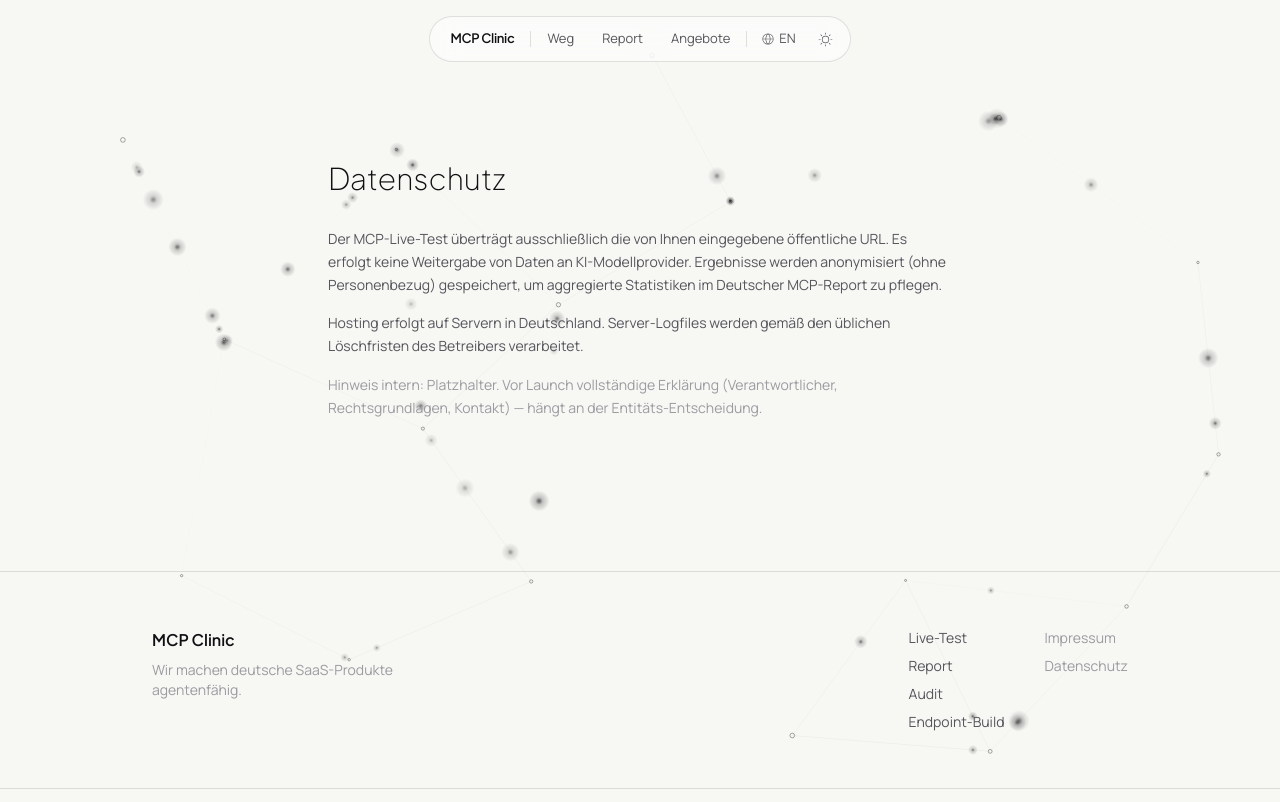
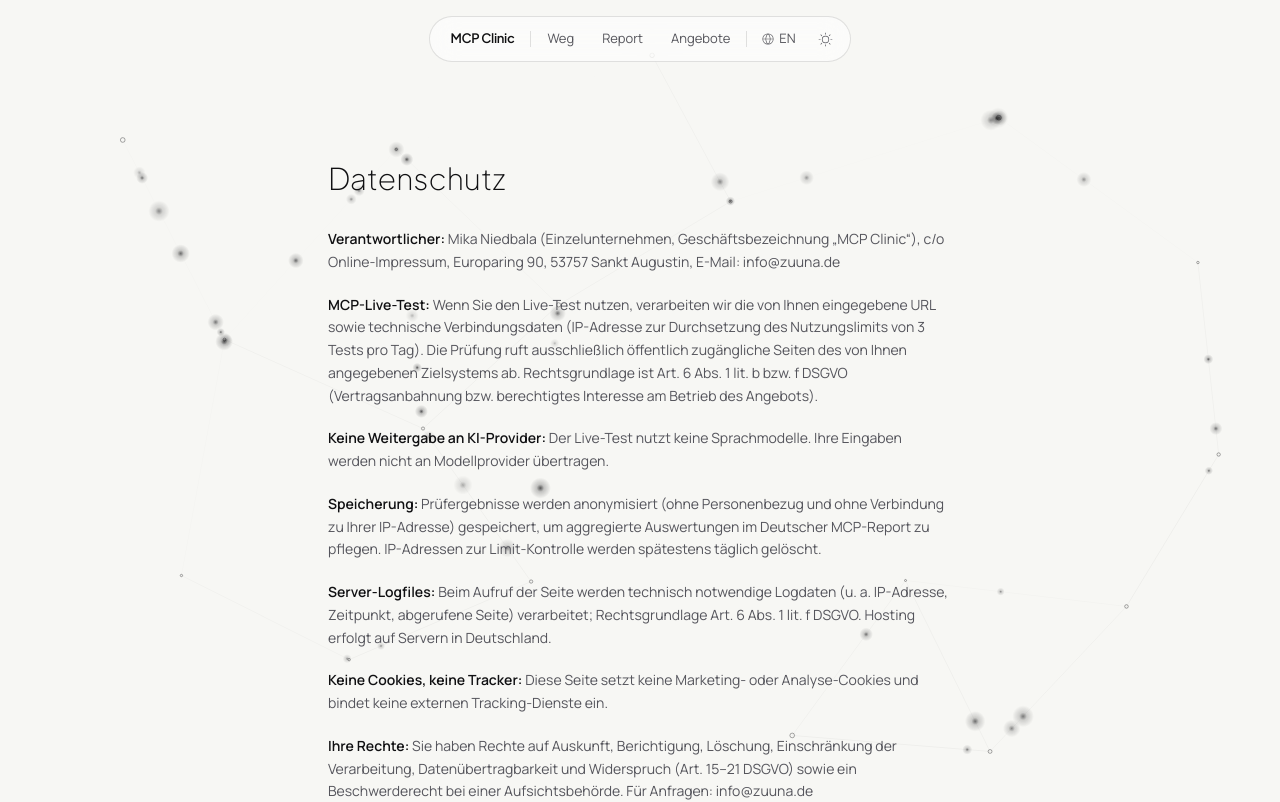
Before and after one commit to kenzotp/mcpclinic, a Next.js app: page /datenschutz in a window 1280 px wide. Shown: the top 802 px of the page. Built offline with nearby package versions, Linux system fonts and the light colour scheme.

Commit message:
legal: real Impressum + Datenschutzerklärung (Einzelunternehmen Mika Niedbala, info@zuuna.de, same entity as zuuna.de); AdGuard LAN rewrites for mcpclinic.dev/.de

```diff
--- a/src/app/datenschutz/page.tsx
+++ b/src/app/datenschutz/page.tsx
@@ -1,31 +1,57 @@
 import Nav from "@/components/Nav";
 import Footer from "@/components/Footer";
 
-// Platzhalter — finale Datenschutzerklärung vor Launch (Entität + eingesetzte
-// Provider für den Live-Test: die Probe sendet KEINE Nutzerdaten an Modellprovider,
-// es werden nur öffentliche URLs der Ziel-Systems abgerufen; Speicherung anonymisiert).
 export const metadata = { title: "Datenschutz — MCP Clinic" };
 
+// Kompakte Datenschutzerklärung für den Live-Test (v1). Keine Cookies, keine
+// Tracker, keine Kontoanmeldung, keine Weitergabe an Modellprovider.
 export default function Datenschutz() {
   return (
     <>
       <Nav lang="de" />
       <main className="relative z-10 mx-auto max-w-2xl px-6 pb-10 pt-40 text-sm leading-relaxed">
         <h1 className="font-display text-3xl font-extralight">Datenschutz</h1>
-        <div className="mt-8 flex flex-col gap-4 text-[var(--ink-2)]">
+        <div className="mt-8 flex flex-col gap-5 text-[var(--ink-2)]">
           <p>
-            Der MCP-Live-Test überträgt ausschließlich die von Ihnen eingegebene öffentliche
-            URL. Es erfolgt keine Weitergabe von Daten an KI-Modellprovider. Ergebnisse werden
-            anonymisiert (ohne Personenbezug) gespeichert, um aggregierte Statistiken im
-            Deutscher MCP-Report zu pflegen.
+            <strong className="text-[var(--ink)]">Verantwortlicher:</strong> Mika Niedbala
+            (Einzelunternehmen, Geschäftsbezeichnung „MCP Clinic“), c/o Online-Impressum,
+            Europaring 90, 53757 Sankt Augustin, E-Mail: info@zuuna.de
           </p>
           <p>
-            Hosting erfolgt auf Servern in Deutschland. Server-Logfiles werden gemäß den
-            üblichen Löschfristen des Betreibers verarbeitet.
+            <strong className="text-[var(--ink)]">MCP-Live-Test:</strong> Wenn Sie den
+            Live-Test nutzen, verarbeiten wir die von Ihnen eingegebene URL sowie technische
+            Verbindungsdaten (IP-Adresse zur Durchsetzung des Nutzungslimits von 3 Tests pro
+            Tag). Die Prüfung ruft ausschließlich öffentlich zugängliche Seiten des von Ihnen
+            angegebenen Zielsystems ab. Rechtsgrundlage ist Art. 6 Abs. 1 lit. b bzw. f DSGVO
+            (Vertragsanbahnung bzw. berechtigtes Interesse am Betrieb des Angebots).
           </p>
-          <p className="text-[var(--ink-3)]">
-            Hinweis intern: Platzhalter. Vor Launch vollständige Erklärung (Verantwortlicher,
-            Rechtsgrundlagen, Kontakt) — hängt an der Entitäts-Entscheidung.
+          <p>
+            <strong className="text-[var(--ink)]">Keine Weitergabe an KI-Provider:</strong> Der
+            Live-Test nutzt keine Sprachmodelle. Ihre Eingaben werden nicht an Modellprovider
+            übertragen.
+          </p>
+          <p>
+            <strong className="text-[var(--ink)]">Speicherung:</strong> Prüfergebnisse werden
+            anonymisiert (ohne Personenbezug und ohne Verbindung zu Ihrer IP-Adresse) gespeichert,
+            um aggregierte Auswertungen im Deutscher MCP-Report zu pflegen. IP-Adressen zur
+            Limit-Kontrolle werden spätestens täglich gelöscht.
+          </p>
+          <p>
+            <strong className="text-[var(--ink)]">Server-Logfiles:</strong> Beim Aufruf der Seite
+            werden technisch notwendige Logdaten (u. a. IP-Adresse, Zeitpunkt, abgerufene Seite)
+            verarbeitet; Rechtsgrundlage Art. 6 Abs. 1 lit. f DSGVO. Hosting erfolgt auf Servern
+            in Deutschland.
+          </p>
+          <p>
+            <strong className="text-[var(--ink)]">Keine Cookies, keine Tracker:</strong> Diese
+            Seite setzt keine Marketing- oder Analyse-Cookies und bindet keine externen
+            Tracking-Dienste ein.
+          </p>
+          <p>
+            <strong className="text-[var(--ink)]">Ihre Rechte:</strong> Sie haben Rechte auf
+            Auskunft, Berichtigung, Löschung, Einschränkung der Verarbeitung, Datenübertragbarkeit
+            und Widerspruch (Art. 15–21 DSGVO) sowie ein Beschwerderecht bei einer
+            Aufsichtsbehörde. Für Anfragen: info@zuuna.de
           </p>
         </div>
       </main>
--- a/src/app/impressum/page.tsx
+++ b/src/app/impressum/page.tsx
@@ -1,8 +1,6 @@
 import Nav from "@/components/Nav";
 import Footer from "@/components/Footer";
 
-// Platzhalter — rechtliche Angaben hängen von Mikas Entitäts-Entscheidung ab.
-// VOR dem öffentlichen Launch auf mcpclinic.dev zwingend ausfüllen.
 export const metadata = { title: "Impressum — MCP Clinic" };
 
 export default function Impressum() {
@@ -11,22 +9,33 @@
       <Nav lang="de" />
       <main className="relative z-10 mx-auto max-w-2xl px-6 pb-10 pt-40 text-sm leading-relaxed">
         <h1 className="font-display text-3xl font-extralight">Impressum</h1>
-        <div className="mt-8 flex flex-col gap-4 text-[var(--ink-2)]">
-          <p>Angaben gemäß § 5 TMG / § 5 DDG:</p>
+        <div className="mt-8 flex flex-col gap-5 text-[var(--ink-2)]">
+          <p>Angaben gemäß § 5 DDG (Digitale-Dienste-Gesetz). Diensteanbieter:</p>
           <p className="text-[var(--ink)]">
-            MCP Clinic
+            Einzelunternehmen, geführt unter der Geschäftsbezeichnung „MCP Clinic“
             <br />
-            [OFFEN: Rechtsträger / Name]
+            Inhaber: Mika Niedbala
             <br />
-            [OFFEN: Anschrift]
+            c/o Online-Impressum
             <br />
-            [OFFEN: Kontakt-E-Mail]
+            Europaring 90
+            <br />
+            53757 Sankt Augustin
+            <br />
+            Deutschland
           </p>
-          <p>Umsatzsteuer-ID: [OFFEN]</p>
-          <p>Verantwortlich für den Inhalt nach § 18 Abs. 2 MStV: [OFFEN]</p>
+          <p>
+            Kontakt: <a className="underline decoration-[var(--hairline)] underline-offset-4 transition-colors hover:text-[var(--ink)]" href="mailto:info@zuuna.de">info@zuuna.de</a>
+          </p>
+          <p>
+            Umsatzsteuer-Identifikationsnummer gemäß § 27a UStG: DE464571290
+          </p>
+          <p>
+            Verantwortlich für den Inhalt nach § 18 Abs. 2 MStV: Mika Niedbala, Anschrift wie oben.
+          </p>
           <p className="text-[var(--ink-3)]">
-            Hinweis intern: Diese Seite ist Platzhalter. Vor Launch auf mcpclinic.dev
-            ausfüllen (hängt an der Entitäts-Entscheidung).
+            Hinweis: Bei einem Einzelunternehmen ist der bürgerliche Name des Inhabers anzugeben;
+            „MCP Clinic“ ist die Geschäftsbezeichnung und ersetzt den Namen nicht.
           </p>
         </div>
       </main>
```
